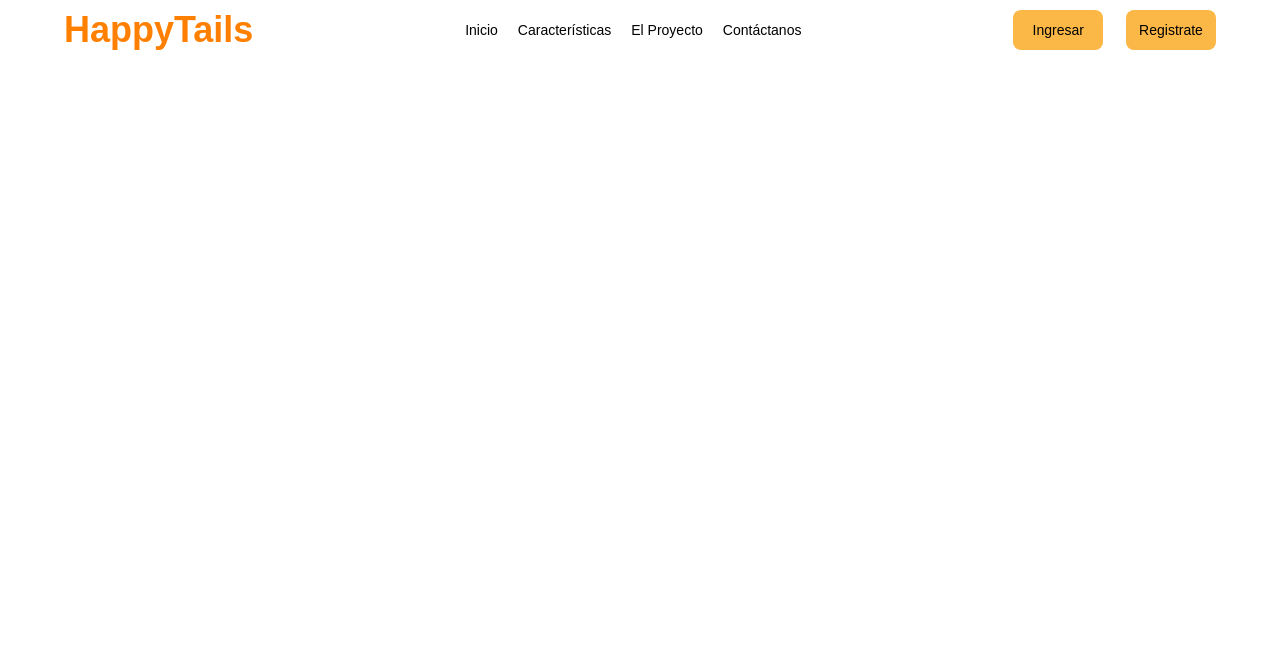
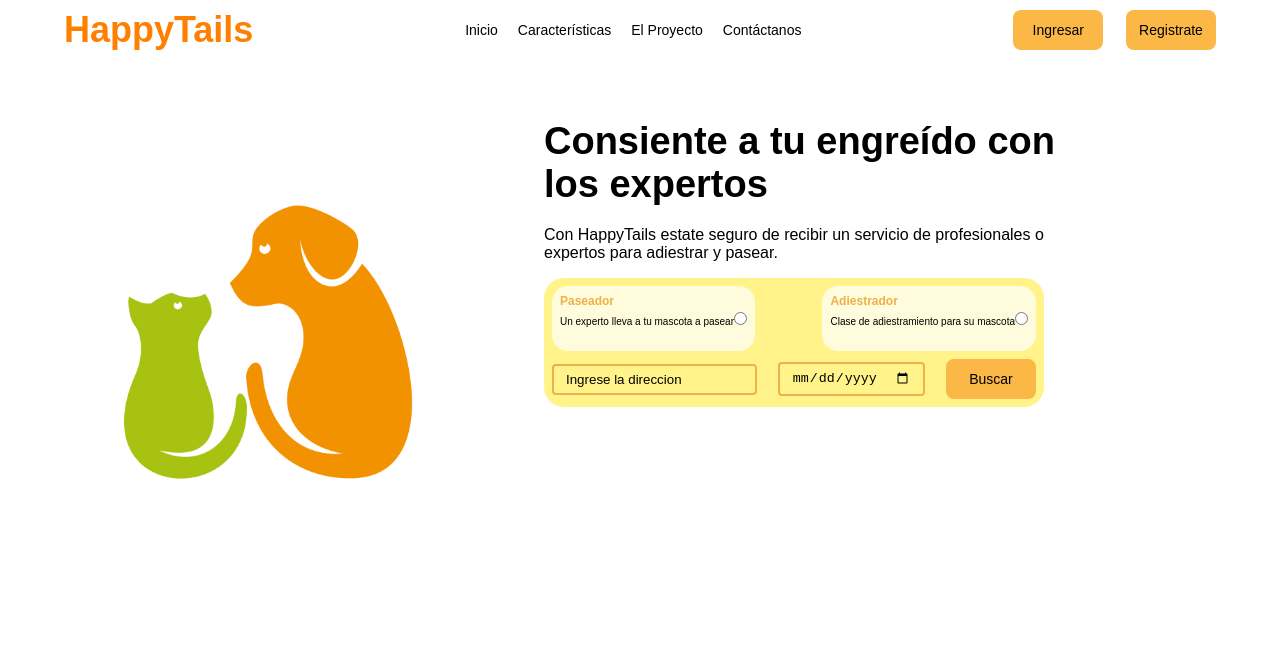
Before and after one commit to HappyTails-Upc/HappyTails-LandingPage, a plain HTML site: page index.html in a window 1280 px wide. Drawn offline with Linux system fonts and the light colour scheme.

Commit message:
ADD: presentacion section html & styles

```diff
--- a/index.html
+++ b/index.html
@@ -27,6 +27,50 @@
     </header>
     <main>
 
+      <section id="presentacion" class="presentation-section">
+        <div class="presentation">
+          <img class="presentation__img" src="./assets/img/Hero_img.webp" alt="" />
+          <div class="presentation__info">
+            <h1 class="">Consiente a tu engreído con los expertos</h1>
+            <p class="">
+              Con HappyTails estate seguro de recibir un servicio de profesionales o expertos para adiestrar y pasear.
+            </p>
+            <div class="presentation__form">
+              <div>
+                <div class="presentation__form__radio">
+                  <div>
+                    <h4>Paseador</h4>
+                    <p>Un experto lleva a tu mascota a pasear</p>
+                  </div>
+                  <input type="radio" />
+                </div>
+                <div class="presentation__form__radio">
+                  <div>
+                    <h4>Adiestrador</h4>
+                    <p>Clase de adiestramiento para su mascota</p>
+                  </div>
+                  <input type="radio" />
+                </div>
+
+              </div>
+              <div>
+                <input
+                  placeholder="Ingrese la direccion"
+                  class="form__input"
+                  type="text"
+                />
+                <input
+                  placeholder="Ingrese la fecha"
+                  class="form__input"
+                  type="date"
+                />
+                <button class="button__primary">Buscar</button>
+              </div>
+            </div>
+          </div>
+        </div>
+      </section>
+
 
     </main>
   </body>
--- a/style.css
+++ b/style.css
@@ -94,3 +94,85 @@ nav ul li a{
 }
 
 /* ======================== Header ======================== */
+
+/* ======================== presentation section ======================== */
+
+.presentation-section{
+    width: 100%;
+    height: auto;
+    background-color: white;
+}
+
+.presentation {
+    max-width: 85%;
+    display: flex;
+    padding-top: 6rem;
+    padding-bottom: 6rem;
+}
+
+.presentation__img{
+    width: 50%;
+    padding: 8rem;
+}
+
+.presentation__info{
+    width: 50%;
+}
+.presentation__info h1{
+    font-size: 3.8rem;
+    margin-bottom: 2rem;
+}
+.presentation__info p{
+    font-size: 1.6rem;
+    margin-bottom: 1.6rem;
+}
+
+.presentation__form{
+    width: 100%;
+    max-width: 50rem;
+    background-color: #fff389;
+    border-radius: 2rem;
+    display: flex;
+    flex-direction: column;
+    gap: 0.8rem;
+    padding: 0.8rem;
+
+}
+
+.presentation__form > div{
+    display: flex;
+    align-items: center;
+    justify-content: space-between;
+    gap: 1.2rem;
+
+}
+.presentation__form__radio{
+    display: flex;
+    border-radius: 1.6rem;
+    background-color: #fffcdd;
+    padding: 0.8rem;
+}
+.presentation__form__radio h4{
+    font-size: 1.2rem;
+    color: #eeb148;
+    margin-bottom: 0.8rem;
+}
+.presentation__form__radio p{
+    font-size: 1rem;
+    color: black;
+}
+::placeholder {
+    color: black;
+}
+
+
+.form__input{
+    background-color: transparent;
+    border: 2px solid #eeb148;
+    border-radius: 4px;
+    padding: 0.6rem 1.2rem;
+    color: black;
+    display: inline-block;
+}
+
+/* ======================== presentation section ======================== */
```
